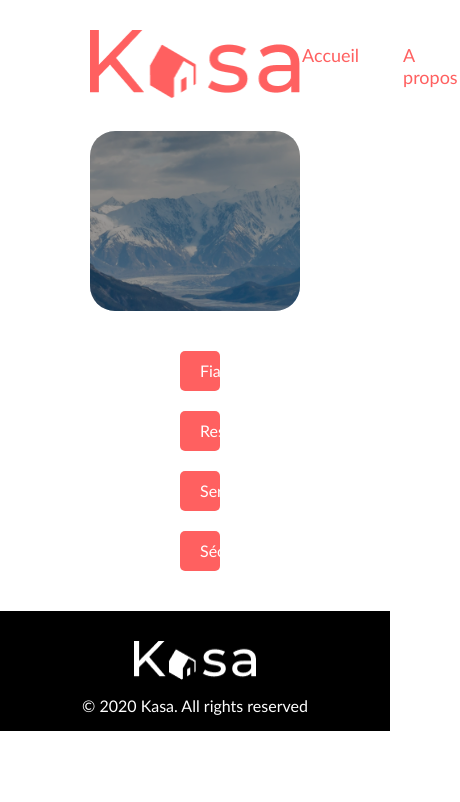
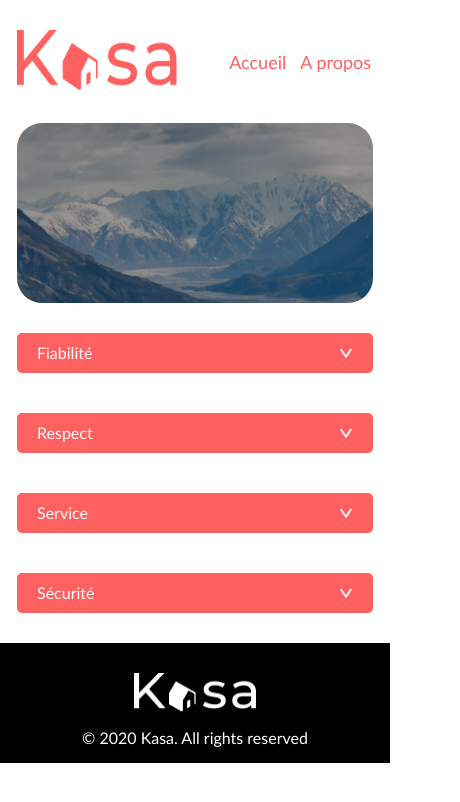
Before and after one commit to hasskadd/Kasa, a React (Create React App) app in the folder kasa-agency/: page /about in a window 390 px wide. Shown: the top 802 px of the page, 460 px wide, since content can reach past the window. Built offline with nearby package versions, Linux system fonts and the light colour scheme.

Commit message:
Media queries

```diff
--- a/kasa-agency/src/components/Card/index.jsx
+++ b/kasa-agency/src/components/Card/index.jsx
@@ -1,6 +1,6 @@
 import styled from 'styled-components'
-//import colors from '../../utils/styles/colors'
-
+import '../../utils/context/Main.css'
+/*
 const CardWrapper = styled.article`
     width: 300px;
     height: 300px;
@@ -9,7 +9,7 @@ const CardWrapper = styled.article`
     border-radius: 10px;
 
 `
-
+*/
 const CardImage = styled.img`
     width: 100%;
     height: 100%;
@@ -35,11 +35,11 @@ top:0;
 
 function Card(props){
     return(
-        <CardWrapper>
+        <article className='CardWrapper'>
             <CardImage src={props.cover}/>
             <Overlay></Overlay>
             <CardTitle>{props.title}</CardTitle>
-        </CardWrapper>
+        </article>
     )
 }
 
--- a/kasa-agency/src/components/Header/index.jsx
+++ b/kasa-agency/src/components/Header/index.jsx
@@ -2,39 +2,27 @@ import {Link} from 'react-router-dom'
 import styled from 'styled-components'
 import logoHeader from '../Assets/LOGO.png'
 import { StyledLink } from '../../utils/styles/Atom'
+import '../../utils/context/Main.css'
+
 
 const HomeLogo = styled.img`
-height: 68px;
-width: 210px;
+height: 60px;
+width: 160px;
 
 `
-const NavHeader = styled.header`
-padding: 30px 0;
-display: flex;
-justify-content: space-between;
-align-items: center;
-margin 0 90px;
-max-width: 1240px;
-`
-const NavContainer = styled.nav`
 
-width: 200px;
-display:flex;
-justify-content: flex-end;
-gap: 40px;
-`
 
 function Header(){
     return(
-        <NavHeader>
+        <header className='NavHeader'>
             <Link to='/'>
                 <HomeLogo src={logoHeader}/>
             </Link>
-            <NavContainer>
+            <nav className='NavContainer'>
                 <StyledLink to='/'>Accueil</StyledLink>
                 <StyledLink to='/about'>A propos</StyledLink>
-            </NavContainer>
-        </NavHeader>
+            </nav>
+        </header>
 
 
     )
--- a/kasa-agency/src/pages/About/About.jsx
+++ b/kasa-agency/src/pages/About/About.jsx
@@ -1,29 +1,17 @@
 import Banner from "../../components/Banner"
 import imgAbout from "../../components/Assets/imgBannerAbout.png"
-import styled from 'styled-components'
+//import styled from 'styled-components'
 import Collapsible from "../../components/Collapse"
-
-
-const MainContainer = styled.main`
-margin 0 90px;
-max-width: 1240px;
-`
-const CollapseContainer = styled.div`
-display: flex;
-flex-direction: column;
-gap: 20px;
-margin: 40px 90px;
-`
-
+import '../../utils/context/Main.css'
 
 
 function About(){
     return (
-        <MainContainer>
+        <main className="MainContainer">
             <Banner
                 imageBanner = {imgAbout}
             />
-            <CollapseContainer>
+            <div className="CollapseContainerAbout">
                 <Collapsible title = "Fiabilité">
                     <p>
                         Les annonces postées sur Kasa garantissent une fiabilité totale.
@@ -56,8 +44,8 @@ function About(){
                           des ateliers sur la sécurité domestique pour nos hôtes.
                     </p>
                 </Collapsible>
-            </CollapseContainer>
-        </MainContainer>
+            </div>
+        </main>
 
     )
 }
--- a/kasa-agency/src/pages/CardPage/index.jsx
+++ b/kasa-agency/src/pages/CardPage/index.jsx
@@ -6,17 +6,8 @@ import { useState } from 'react'
 import arrowLeft from '../../components/Assets/arrowLeft.png'
 import arrowRight from '../../components/Assets/arrowRight.png'
 import { StarsRating } from '../../components/starsRating'
+import '../../utils/context/CardPageStyle.css'
 
-
-const CollapseContainer = styled.div`
-display: flex;
-flex-direction: row;
-gap: 46px;
-margin-bottom: 30px;
-`
-const CollapseContainerSyledFlex = styled.div`
-flex:1 50%
-`
 
 const ArrowStyleLeft = styled.img`
 position absolute;
@@ -24,6 +15,7 @@ transform: translate(0, -50%);
 top: 50%;
 z-index: 30;
 width: 70px;
+cursor:pointer
 `
 const ArrowStyleRight = styled.img`
 transform: translate(-100%, -50%);
@@ -32,11 +24,7 @@ left: 100%;
 z-index: 30;
 position: absolute;
 width: 70px;
-`
-const MainContainer = styled.main`
-margin 0 90px;
-max-width: 1240px;
-
+cursor:pointer
 `
 const GalerieImageSlide = styled.img`
 width: 100%;
@@ -48,15 +36,7 @@ height: 100%;
 width: 100%;
 position: absolute;
 `
-const BannerContainer = styled.div`
-height: 380px;
-width: 100%;
-position:relative;
-display:flex;
-border-radius: 20px;
-overflow:hidden;
-margin-bottom: 40px;
-`
+
 const SpanNumber = styled.span`
 position: absolute;
 z-index: 32;
@@ -65,11 +45,6 @@ top: 90%;
 color:white;
 `
 
-const SubBannerContainer = styled.div`
-display: flex;
-justify-content: space-between;
-margin-bottom : 40px;
-`
 const StartRatingContainerGray = styled.div`
 display: flex;
 gap: 6px;
@@ -94,7 +69,7 @@ const ImageHostStyled = styled.img`
 object-fit: cover;
 border-radius: 50%;
 width: 100%;
-height: 100%
+
 `
 const HostContainer = styled.div`
 display: flex;
@@ -136,8 +111,8 @@ function Lodging(){
         setCurrent(current === 0 ? slideLength -1 : current - 1)
     }
    return(
-    <MainContainer>
-        <BannerContainer>
+    <main className='MainContainer'>
+        <div className='BannerContainer'>
             {slideLength > 1 && (<ArrowStyleLeft src={arrowLeft} onClick={prevSlide}/>)}
             {slideLength > 1 && (<ArrowStyleRight src={arrowRight} onClick= {nextSlide}/>)}
             <SpanNumber>{current + 1 }/{slideLength}</SpanNumber>
@@ -148,8 +123,8 @@ function Lodging(){
                 </ImageDIv>
 
             ))}
-        </BannerContainer>
-        <SubBannerContainer>
+        </div>
+        <div className='SubBannerContainer'>
             <div>
                 <TitleStyled>{findLog.title}</TitleStyled>
                 <LocationStyle>{findLog.location}</LocationStyle>
@@ -160,7 +135,7 @@ function Lodging(){
                 </TagContainer>
 
             </div>
-            <div>
+            <div className='hostStar'>
                 <HostContainer>
                     <h3>{findLog.host.name}</h3>
                     <ImageHostContainer><ImageHostStyled src={findLog.host.picture}/></ImageHostContainer>
@@ -185,26 +160,26 @@ function Lodging(){
                 </RatingContainer>
 
             </div>
-        </SubBannerContainer>
+        </div>
 
-        <CollapseContainer>
-            <CollapseContainerSyledFlex>
+        <div className='CollapseContainer'>
+            <div className='CollapseContainerSyledFlex'>
                 <Collapsible title = "Description">
                     <p> {findLog.description}</p>
                 </Collapsible>
-            </CollapseContainerSyledFlex>
-            <CollapseContainerSyledFlex>
+            </div>
+            <div className='CollapseContainerSyledFlex'>
                 <Collapsible title = "Equipements">
                     {findLog.equipments.map((indexEquip) =>(
-                        <p>{indexEquip}</p>
+                        <p key={indexEquip.toString()}>{indexEquip}</p>
                     ))}
                 </Collapsible>
-            </CollapseContainerSyledFlex>
+            </div>
 
-        </CollapseContainer>
+        </div>
 
 
-    </MainContainer>
+    </main>
    )
 
 }
--- a/kasa-agency/src/pages/Home/index.jsx
+++ b/kasa-agency/src/pages/Home/index.jsx
@@ -1,13 +1,14 @@
 import Card from "../../components/Card";
 import logement from "../../components/Assets/logements.json"
-import styled from 'styled-components'
-import colors from "../../utils/styles/colors";
+//import styled from 'styled-components'
+//import colors from "../../utils/styles/colors";
 import Banner from "../../components/Banner";
 import imageBanner from "../../components/Assets/imageBanner.png"
 import {Link} from 'react-router-dom'
+import '../../utils/context/Main.css'
 //import Error from "../../components/Error";
 
-
+/*
 const CardsContainer = styled.div`
 display:flex;
 flex-wrap:wrap;
@@ -18,22 +19,19 @@ padding: 56px 50px ;
 gap 40px;
 margin-bottom: 40px;
 `
+*/
 
-const MainContainer = styled.main`
-margin 0 90px;
-max-width: 1240px;
-`
 
 
 
 function Home() {
   return (
-    <MainContainer>
+    <main className="MainContainer">
         <Banner
         imageBanner = {imageBanner}
         title = "Chez vous, partout  et ailleurs"
         />
-        <CardsContainer>
+        <div className="CardsContainer">
         {logement.map((loge, index) => (
           <Link to={`/Logement/${loge.id}`} key={`${loge.id}-${index}`}>
             <Card
@@ -44,8 +42,8 @@ function Home() {
           </Link>
 
        ))}
-      </CardsContainer>
-    </MainContainer>
+      </div>
+    </main>
 
 
 
--- /dev/null
+++ b/kasa-agency/src/utils/context/CardPageStyle.css
@@ -0,0 +1,62 @@
+.MainContainer{
+margin: 0 90px;
+max-width: 1240px;
+}
+
+.CollapseContainer{
+display: flex;
+flex-direction: row;
+gap: 46px;
+margin-bottom: 30px;
+}
+.CollapseContainerSyledFlex{
+flex:1 50%;
+}
+.BannerContainer{
+height: 380px;
+width: 100%;
+position:relative;
+display:flex;
+border-radius: 20px;
+overflow:hidden;
+margin-bottom: 40px;
+}
+
+.ArrowStyleLeft{
+position: absolute;
+transform: translate(0, -50%);
+top: 50%;
+z-index: 30;
+width: 70px;
+}
+.SubBannerContainer{
+display: flex;
+justify-content: space-between;
+margin-bottom : 40px;
+}
+
+@media screen and (max-width: 768px) {
+   .MainContainer{
+    margin: 0 17px;
+    max-width: 768px;
+   }
+   .hostStar{
+    display: flex;
+    flex-direction: row-reverse;
+    justify-content: space-between;
+
+   }
+   .hostStar h3{
+    max-width: 60px;
+    margin: 0;
+   }
+   .SubBannerContainer{
+    flex-direction: column;
+   }
+   .CollapseContainer{
+    flex-direction: column;
+   }
+   .CollapseContainerSyledFlex{
+    flex:1 100%;
+    }
+}
--- /dev/null
+++ b/kasa-agency/src/utils/context/Main.css
@@ -0,0 +1,81 @@
+
+.MainContainer{
+margin: 0 90px;
+max-width: 1240px;
+}
+.NavContainer{
+    width: 200px;
+    display:flex;
+    justify-content: flex-end;
+    gap: 40px;
+}
+.CollapseContainerAbout{
+    display: flex;
+    flex-direction: column;
+    gap: 40px;
+    margin: 30px 90px;
+}
+.NavHeader{
+    padding: 30px 0;
+    display: flex;
+    justify-content: space-between;
+    align-items: center;
+    margin: 0 90px;
+    max-width: 1240px;
+}
+.CardWrapper{
+    width: 300px;
+    height: 300px;
+    position: relative;
+    overflow: hidden;
+    border-radius: 10px;
+    box-shadow: 5px 5px 5px #e3dfdf;
+}
+.CardWrapper:hover{
+    transform:scale(1.04);
+    transition: all 300ms ease-in-out;
+}
+
+.CardsContainer {
+    display:flex;
+    flex-wrap:wrap;
+    border:1px solid transparent;
+    border-radius: 25px;
+    background-color:#F7F7F7;
+    padding: 56px 50px ;
+    gap:40px;
+    margin-bottom: 40px;
+}
+
+
+
+@media screen and (max-width: 768px) {
+    .MainContainer{
+        margin: 0 17px;
+        max-width: 768px;
+    }
+    .CollapseContainer{
+        flex-direction: column; /* collapse container for All*/
+
+    }
+    .CollapseContainerAbout{
+        margin: 0 0 30px 0;
+    }
+    .NavContainer{
+        min-width: 10px;
+        gap: 10px;
+    }
+    .NavHeader{
+        margin: 0 17px;
+        max-width: 768px;
+    }
+    .CardWrapper{
+        width: 100%;
+        height: 100%;
+    }
+    .CardsContainer{
+        border: none;
+        padding: 0;
+        margin-top: 40px;
+    }
+}
```
